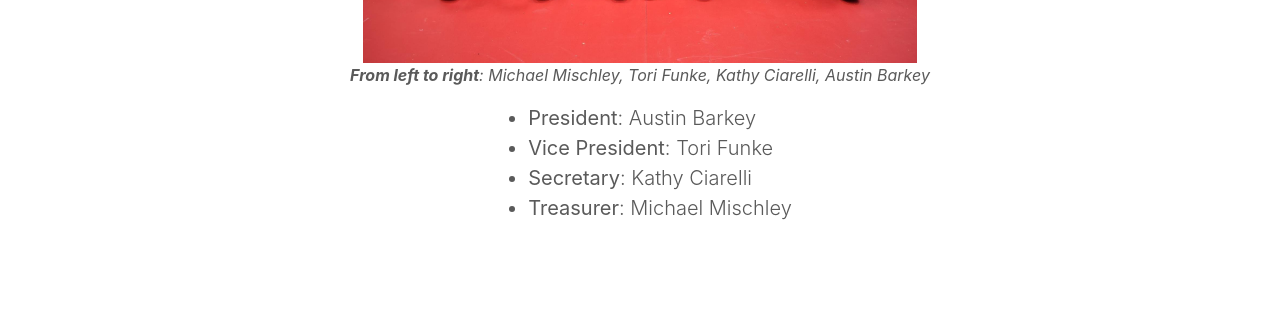
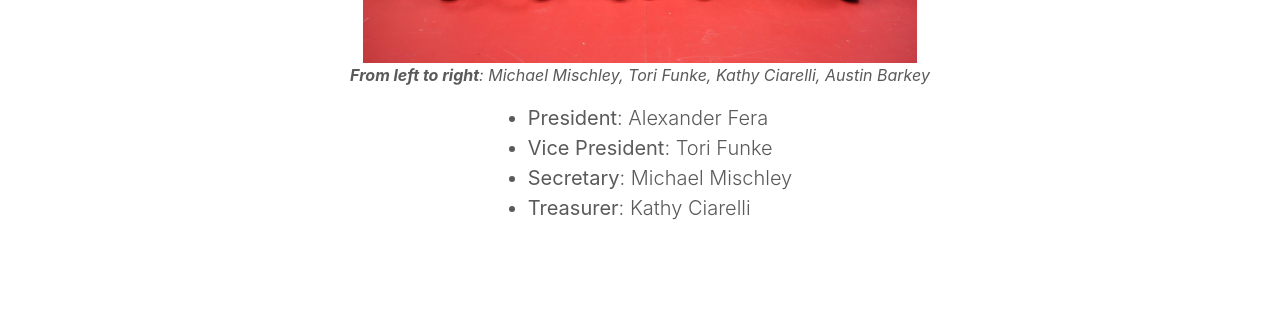
Before and after one commit to FAMNM/facc-website, a Jekyll site: the page built from about.html, in a window 1280 px wide and 900 px high, scrolled down 559 px. Shown: the part 154-463 px from the top of the window. Built offline with Jekyll 4.4.1, drawn with Linux system fonts in a browser that asks for light colours; nearby versions of some CDN libraries.

Commit message:
Update about.html
Updated eBoard

```diff
--- a/about.html
+++ b/about.html
@@ -46,10 +46,10 @@
                 <img id="exec-comm-img" class="mx-auto" alt="Executive Committee 2019" src="{{ site.url }}/{{ site.baseurl }}/img/exec-comm.jpg"/>
                 <p class="text-center font-italic"><span class="font-weight-bold">From left to right</span>: Michael Mischley, Tori Funke, Kathy Ciarelli, Austin Barkey</p>
                 <ul class="lead mx-auto">
-                    <li><b>President</b>: Austin Barkey</li>
+                    <li><b>President</b>: Alexander Fera</li>
                     <li><b>Vice President</b>: Tori Funke</li>
-                    <li><b>Secretary</b>: Kathy Ciarelli</li>
-                    <li><b>Treasurer</b>: Michael Mischley</li>
+                    <li><b>Secretary</b>: Michael Mischley</li>
+                    <li><b>Treasurer</b>: Kathy Ciarelli</li>
                 </ul>
             </div>
           </div>
```
